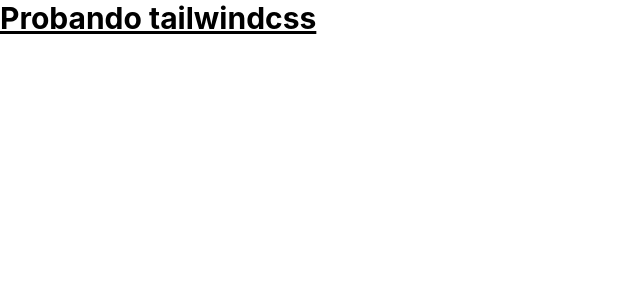
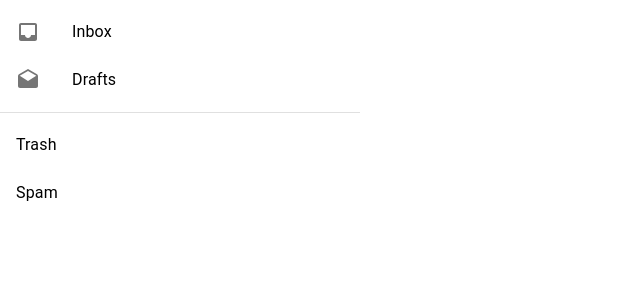
Before and after one commit to giornn0/front-jardines, a Next.js app: page / in a window 1280 px wide. Shown: the top 300 px of the page, without its empty margins (0-640 px from the left). Built offline with nearby package versions, Linux system fonts and the light colour scheme.

Commit message:
setted the workflow

```diff
--- a/package.json
+++ b/package.json
@@ -13,6 +13,7 @@
     "@mui/icons-material": "^5.3.0",
     "@mui/material": "^5.3.0",
     "@mui/styled-engine-sc": "^5.3.0",
+    "axios": "^0.25.0",
     "next": "^12.0.8",
     "react": "17.0.2",
     "react-dom": "17.0.2",
--- a/pages/index.js
+++ b/pages/index.js
@@ -1,9 +1,54 @@
-import Head from 'next/head'
-import Image from 'next/image'
-import styles from '../styles/Home.module.css'
+
+
+import * as React from 'react';
+import Box from '@mui/material/Box';
+import List from '@mui/material/List';
+import ListItem from '@mui/material/ListItem';
+import ListItemButton from '@mui/material/ListItemButton';
+import ListItemIcon from '@mui/material/ListItemIcon';
+import ListItemText from '@mui/material/ListItemText';
+import Divider from '@mui/material/Divider';
+import InboxIcon from '@mui/icons-material/Inbox';
+import DraftsIcon from '@mui/icons-material/Drafts';
 
 export default function Home() {
   return (
-    <h1 className="text-3xl font-bold underline">Probando tailwindcss</h1>
-  )
+    <Box sx={{ width: '100%', maxWidth: 360, bgcolor: 'background.paper' }}>
+      <nav aria-label="main mailbox folders">
+        <List>
+          <ListItem disablePadding>
+            <ListItemButton>
+              <ListItemIcon>
+                <InboxIcon />
+              </ListItemIcon>
+              <ListItemText primary="Inbox" />
+            </ListItemButton>
+          </ListItem>
+          <ListItem disablePadding>
+            <ListItemButton>
+              <ListItemIcon>
+                <DraftsIcon />
+              </ListItemIcon>
+              <ListItemText primary="Drafts" />
+            </ListItemButton>
+          </ListItem>
+        </List>
+      </nav>
+      <Divider />
+      <nav aria-label="secondary mailbox folders">
+        <List>
+          <ListItem disablePadding>
+            <ListItemButton>
+              <ListItemText primary="Trash" />
+            </ListItemButton>
+          </ListItem>
+          <ListItem disablePadding>
+            <ListItemButton component="a" href="#simple-list">
+              <ListItemText primary="Spam" />
+            </ListItemButton>
+          </ListItem>
+        </List>
+      </nav>
+    </Box>
+  );
 }
```
Also changed, not shown: 1 other file (tests, documents, lock files or other folders).
